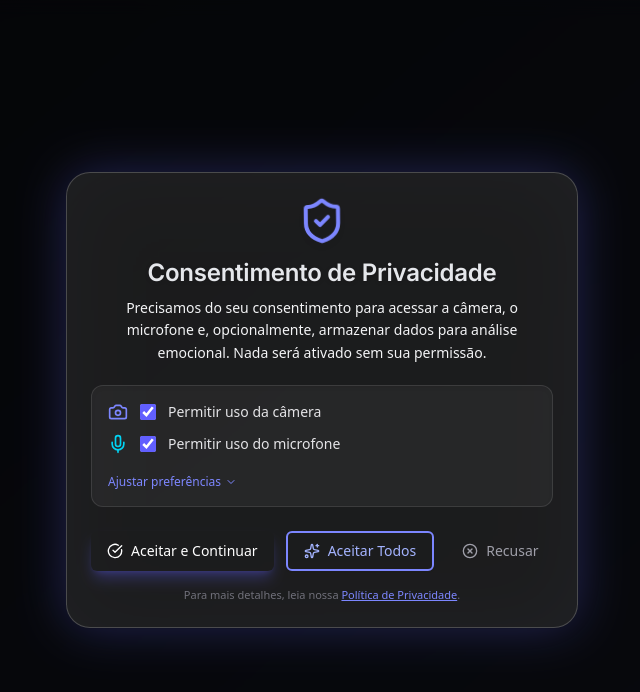
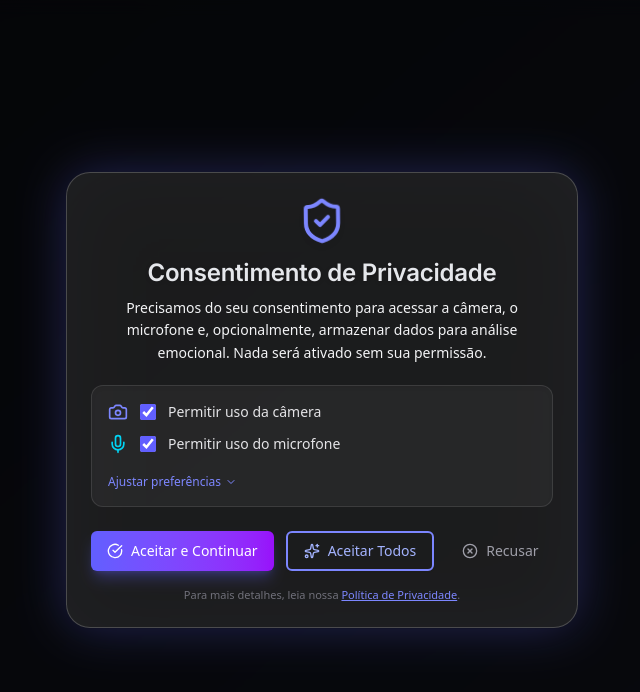
Before and after one commit to Peixotim/dashboard-interative, a Next.js app: page / in a window 1280 px wide. Shown: the top 692 px of the page, without its empty margins (318-958 px from the left). Built offline with nearby package versions, Linux system fonts and the light colour scheme; no server answers.

Commit message:
Feat: Adiciona a propriedade bg-gradient-to-r`

```diff
--- a/src/components/ConsentGate.tsx
+++ b/src/components/ConsentGate.tsx
@@ -187,7 +187,7 @@ useEffect(() => {
 >
 
   <Button
-    className="w-full sm:w-auto flex-1 bg-gradient from-indigo-500 to-purple-600 text-white shadow-lg shadow-indigo-500/30
+    className="w-full sm:w-auto flex-1 bg-gradient-to-r from-indigo-500 to-purple-600 text-white shadow-lg shadow-indigo-500/30
                hover:shadow-xl hover:shadow-indigo-500/40 transition-all duration-300
                hover:scale-[1.03] active:scale-[0.98] group flex items-center gap-2"
     size="lg"
```
